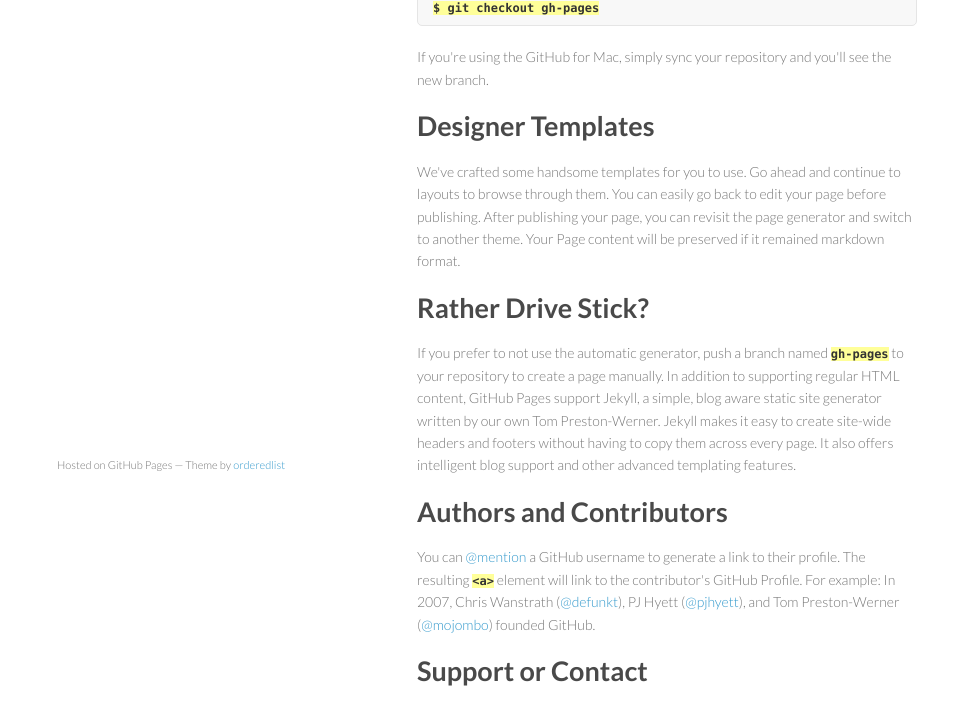
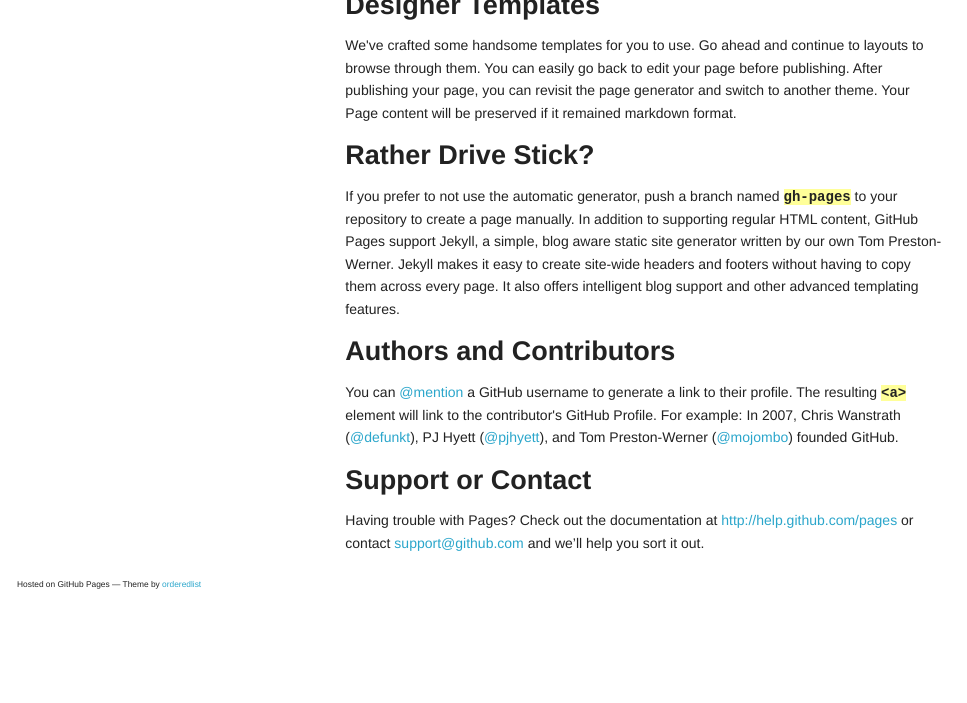
Before and after one commit to reyebrow/reyebrow.github.com, a plain HTML site: page index.html in a window 1280 px wide. Shown: the part 255-958 px from the top of the page, without its empty margins (153-1120 px from the left). After the commit the page ends 866 px from the top, so only its background shows below. Drawn offline with Linux system fonts and the light colour scheme.

Commit message:
Updated index.html

```diff
--- a/index.html
+++ b/index.html
@@ -1,19 +1,39 @@
 <!doctype html>
 <html>
-  <head>
-    <meta charset="utf-8">
-    <meta http-equiv="X-UA-Compatible" content="chrome=1">
-    <title>Raised Eyebrow Web Studio by reyebrow</title>
-<link rel="stylesheet" href="stylesheets/foundation.css">
-    <link rel="stylesheet" href="stylesheets/styles.css">
-    <link rel="stylesheet" href="stylesheets/pygment_trac.css">
-    <meta name="viewport" content="width=device-width, initial-scale=1, user-scalable=no">
-    <!--[if lt IE 9]>
-    <script src="//html5shiv.googlecode.com/svn/trunk/html5.js"></script>
-    <![endif]-->
-  </head>
+<!DOCTYPE html>
+
+<!-- paulirish.com/2008/conditional-stylesheets-vs-css-hacks-answer-neither/ -->
+<!--[if lt IE 7]> <html class="no-js lt-ie9 lt-ie8 lt-ie7" lang="en"> <![endif]-->
+<!--[if IE 7]>    <html class="no-js lt-ie9 lt-ie8" lang="en"> <![endif]-->
+<!--[if IE 8]>    <html class="no-js lt-ie9" lang="en"> <![endif]-->
+<!--[if gt IE 8]><!--> <html class="no-js" lang="en"> <!--<![endif]-->
+<head>
+  <meta charset="utf-8" />
+
+  <!-- Set the viewport width to device width for mobile -->
+  <meta name="viewport" content="width=device-width" />
+
+  <title>Welcome to Foundation</title>
+
+  <!-- Included CSS Files -->
+  <link rel="stylesheet" href="stylesheets/foundation.css">
+  <link rel="stylesheet" href="stylesheets/app.css">
+
+  <!--[if lt IE 9]>
+    <link rel="stylesheet" href="stylesheets/ie.css">
+  <![endif]-->
+
+  <script src="javascripts/modernizr.foundation.js"></script>
+
+  <!-- IE Fix for HTML5 Tags -->
+  <!--[if lt IE 9]>
+    <script src="http://html5shiv.googlecode.com/svn/trunk/html5.js"></script>
+  <![endif]-->
+
+</head>
   <body>
-    <div class="wrapper">
+    <div class="row">
+      <div class="four columns">
       <header>
         <h1>Raised Eyebrow Web Studio</h1>
         <p>Raised Eyebrow Website</p>
@@ -22,6 +42,8 @@
         <p class="view"><a href="https://github.com/reyebrow">View My GitHub Profile</a></p>
 
       </header>
+      </div>
+      <div class="eight columns">
       <section>
         <h3>Welcome to GitHub Pages.</h3>
 
@@ -50,6 +72,7 @@ $ git checkout gh-pages
 
 <p>Having trouble with Pages? Check out the documentation at <a href="http://help.github.com/pages">http://help.github.com/pages</a> or contact <a href="mailto:support@github.com">support@github.com</a> and we’ll help you sort it out.</p>
       </section>
+      </div>
       <footer>
         <p><small>Hosted on GitHub Pages &mdash; Theme by <a href="https://github.com/orderedlist">orderedlist</a></small></p>
       </footer>
```
